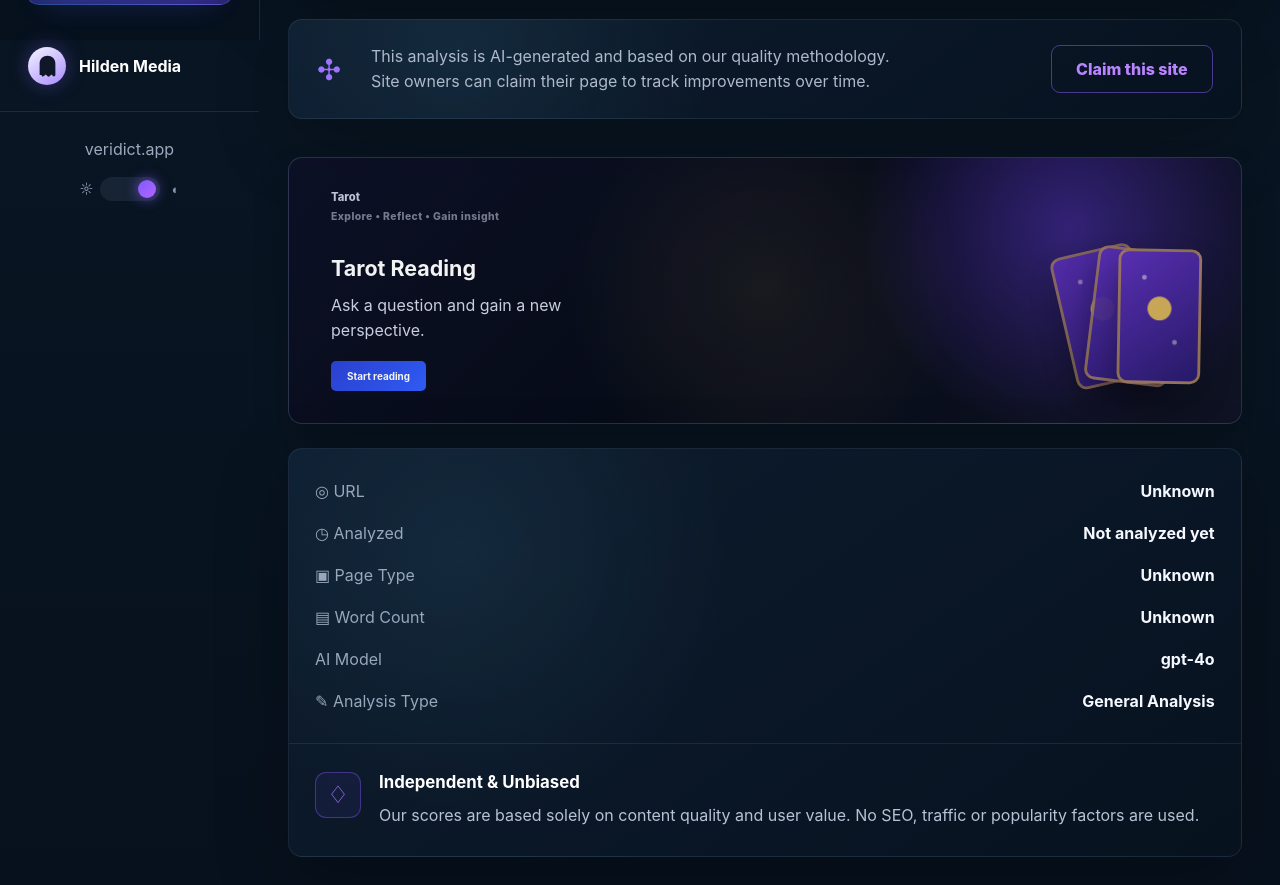
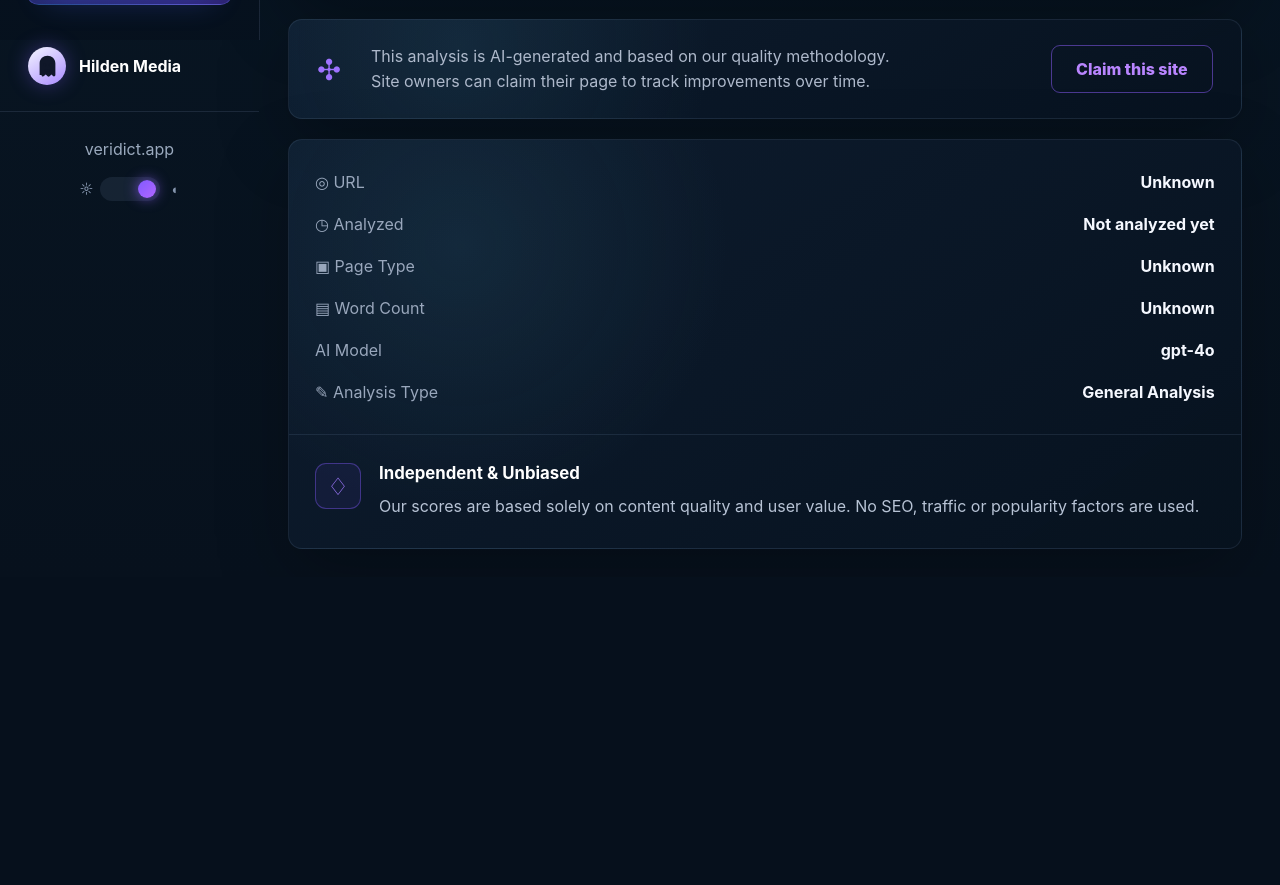
Before and after one commit to Hilden202/veridict-frontend, a SvelteKit app: page / in a window 1280 px wide. Shown: the part 760-1645 px from the top of the page. After the commit the page ends 1337 px from the top, so only its background shows below. Built offline with nearby package versions, Linux system fonts and the light colour scheme.

Commit message:
ui: tighten right rail spacing

```diff
--- a/src/routes/+page.svelte
+++ b/src/routes/+page.svelte
@@ -342,27 +342,6 @@
         </section>
 
         <aside class="right-rail">
-            <a
-                class="tarot-card"
-                href="https://tarot.hildenmedia.se"
-                target="_blank"
-                rel="noreferrer"
-            >
-                <div class="tarot-top">
-                    <span>Tarot</span>
-                </div>
-                <div class="tarot-copy">
-                    <h2>Tarot Reading</h2>
-                    <p>Ask a question and gain a new perspective.</p>
-                    <strong>Start reading</strong>
-                </div>
-                <div class="tarot-deck" aria-hidden="true">
-                    <span></span>
-                    <span></span>
-                    <span></span>
-                </div>
-            </a>
-
             <section class="meta-panel">
                 <div class="meta-list">
                     <div>
@@ -737,7 +716,7 @@
     .right-rail {
         display: grid;
         align-content: start;
-        gap: 24px;
+        gap: 12px;
         min-width: 0;
         position: relative;
         z-index: 0;
@@ -889,6 +868,7 @@
         overflow: hidden;
         position: relative;
         z-index: 2;
+        margin-top: -18px;
     }
 
     .meta-list {
```
